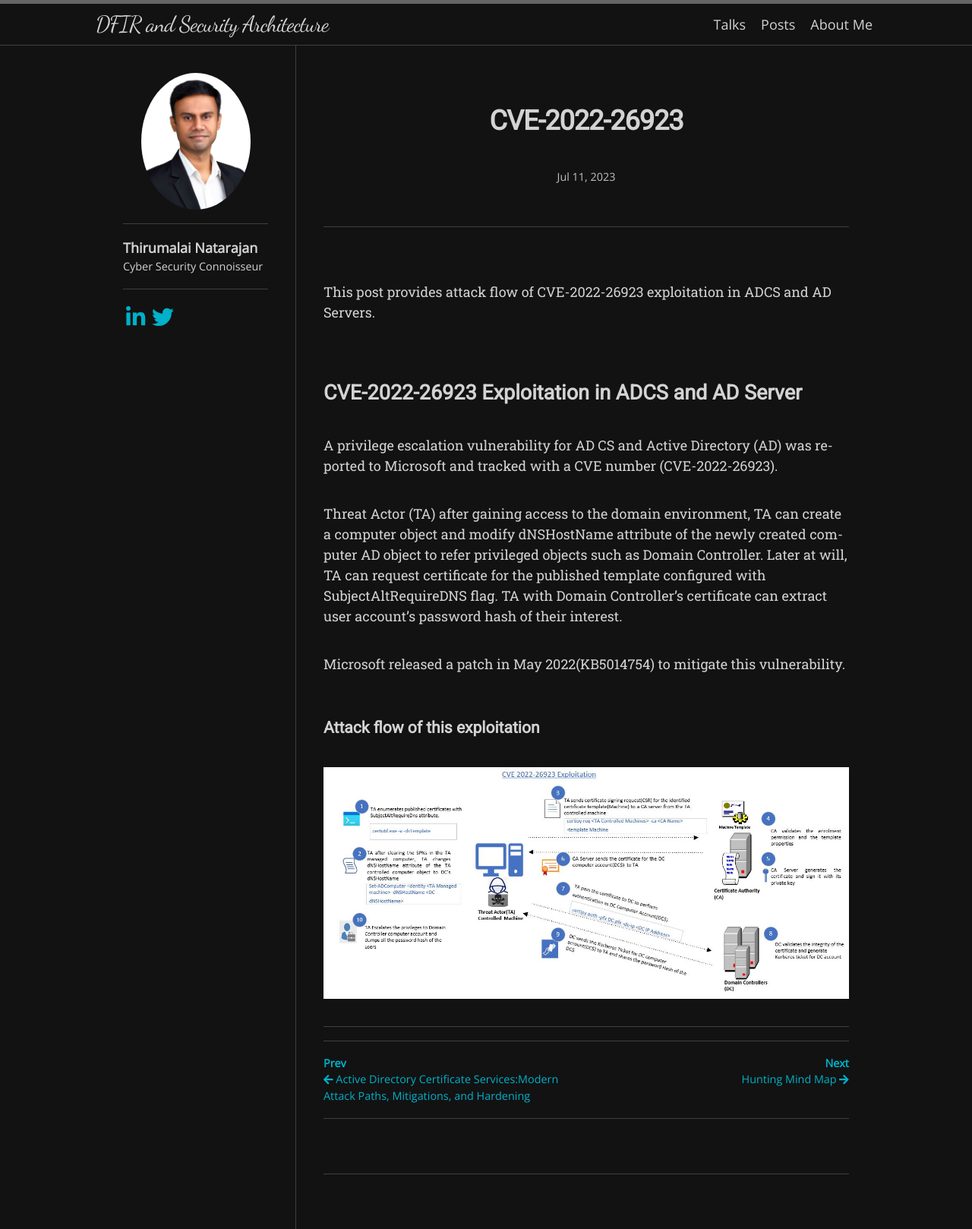
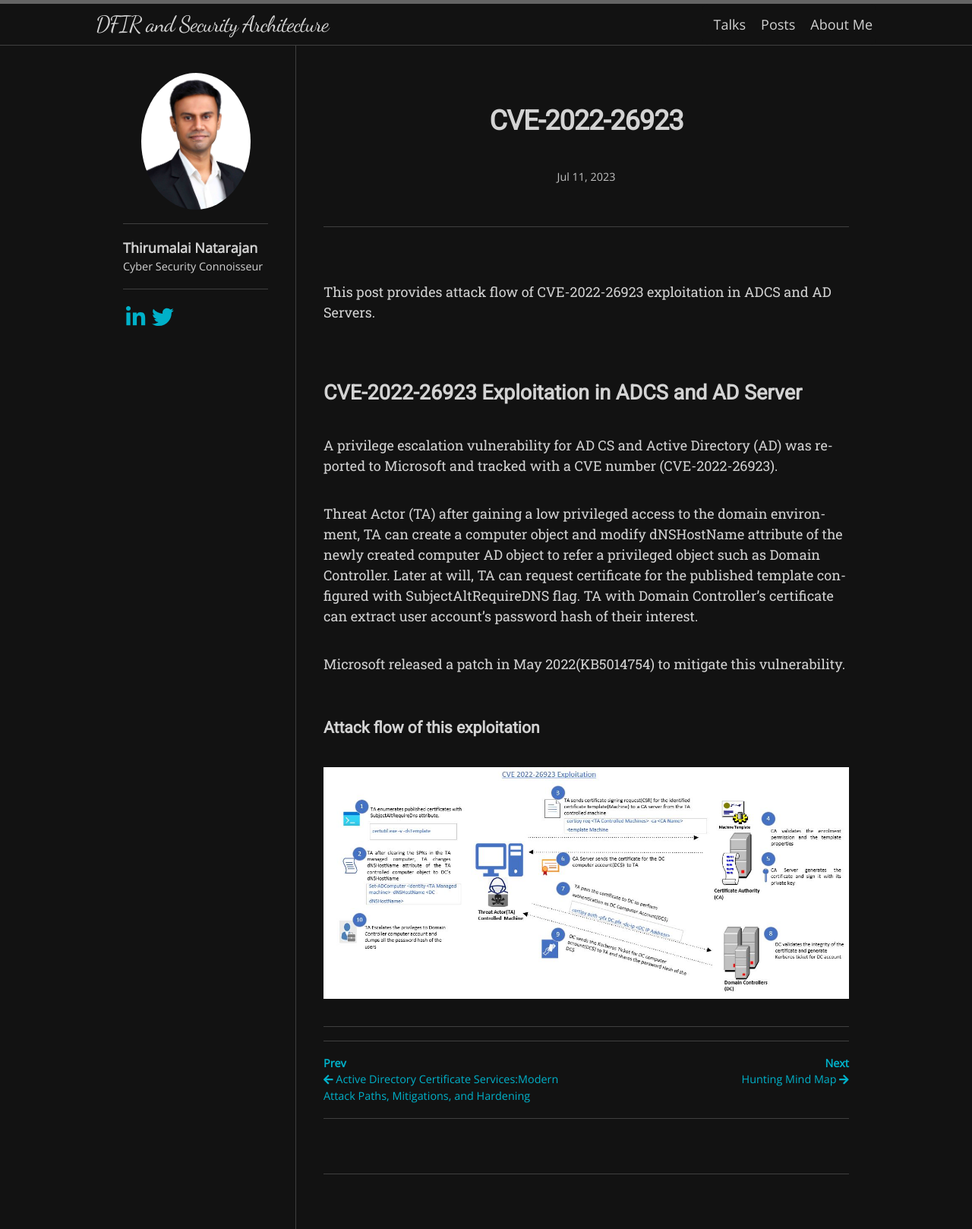
Before and after one commit to Th1ru-M/th1ru-m.github.io, a Jekyll site: the page built from _posts/2023-07-12-CVE-2022-26923.md, in a window 1280 px wide. Shown: the whole page at 76% size. Built offline with Jekyll 4.4.1, drawn with Linux system fonts in a browser that asks for light colours; nearby versions of some CDN libraries; some web fonts are replaced.

Commit message:
Update 2023-07-12-CVE-2022-26923.md

```diff
--- a/_posts/2023-07-12-CVE-2022-26923.md
+++ b/_posts/2023-07-12-CVE-2022-26923.md
@@ -11,7 +11,7 @@ This post provides attack flow of CVE-2022-26923 exploitation in ADCS and AD Ser
 
 A privilege escalation vulnerability for AD CS and Active Directory (AD) was reported to Microsoft and tracked with a CVE number (CVE-2022-26923).
 
-Threat Actor (TA) after gaining access to the domain environment, TA can create a computer object and modify dNSHostName attribute  of the newly created computer AD object to refer privileged objects such as Domain Controller. Later at will, TA can request certificate for the published template configured with SubjectAltRequireDNS flag. TA with Domain Controller's certificate can extract user account's password hash of their interest.
+Threat Actor (TA) after gaining a low privileged access to the domain environment, TA can create a computer object and modify dNSHostName attribute  of the newly created computer AD object to refer a privileged object such as Domain Controller. Later at will, TA can request certificate for the published template configured with SubjectAltRequireDNS flag. TA with Domain Controller's certificate can extract user account's password hash of their interest.
 
 Microsoft released a patch in May 2022(KB5014754) to mitigate this vulnerability.
 
```
